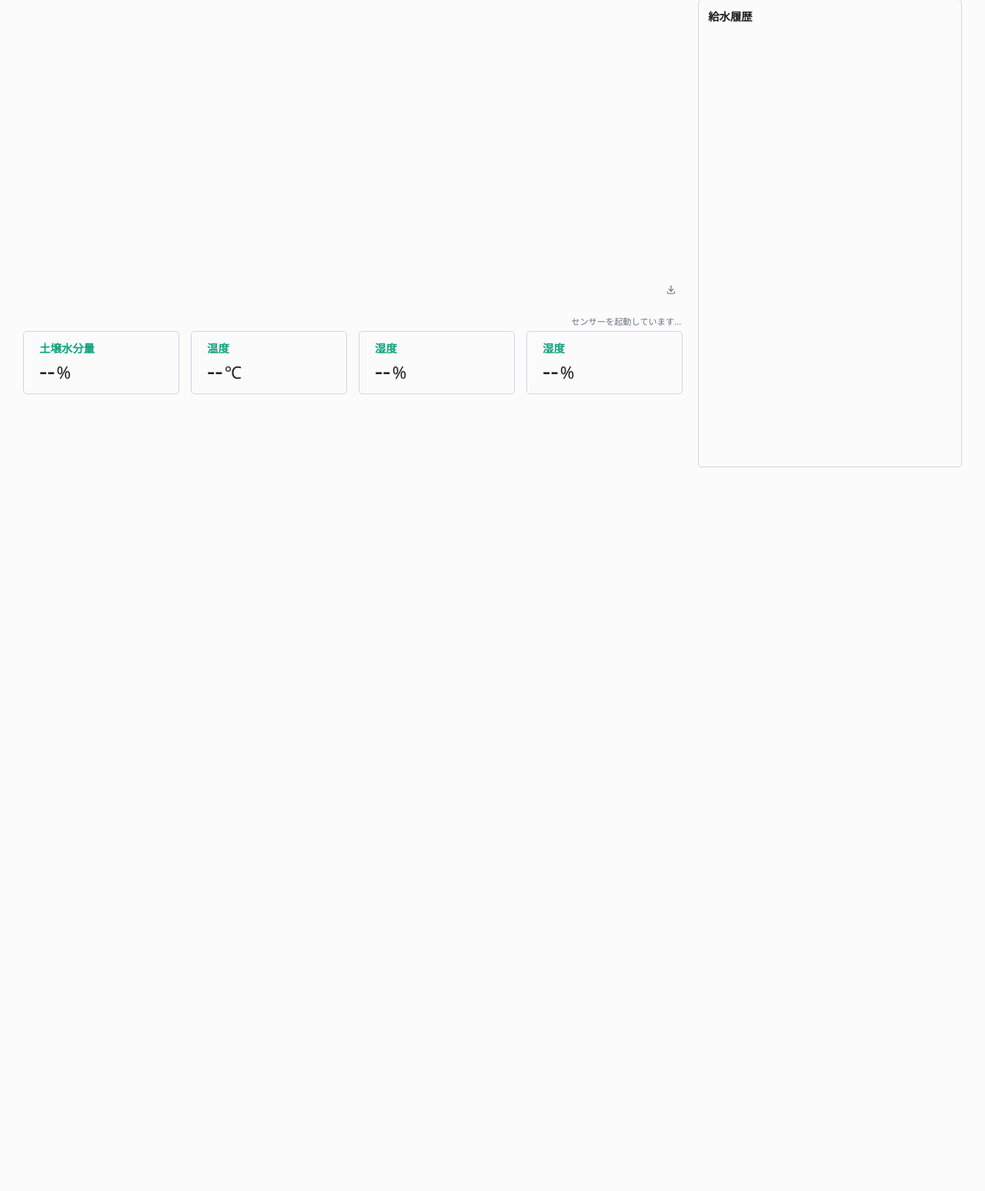
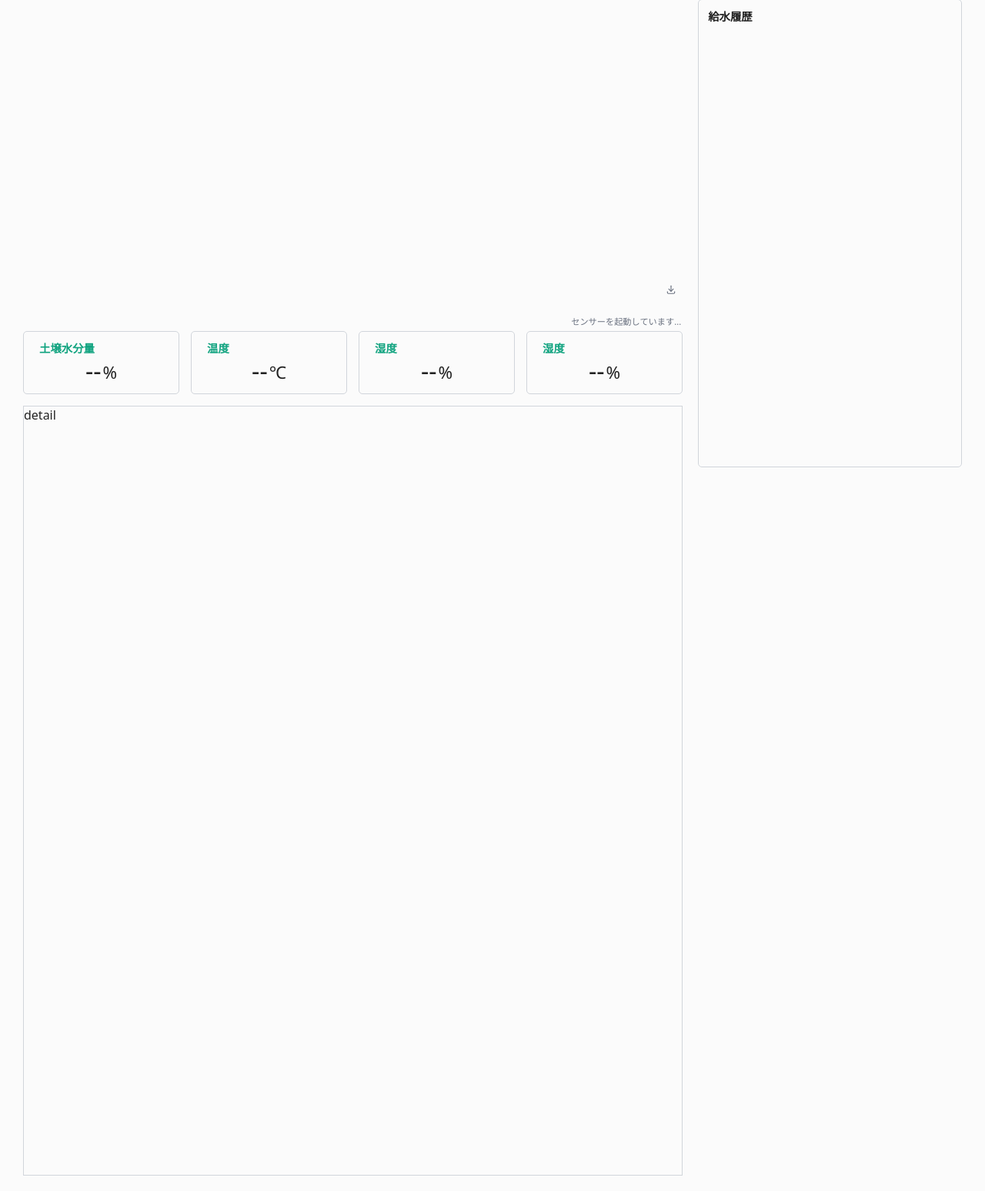
Before and after one commit to roka0430/PBL, a Flask app: page / in a window 1280 px wide. Shown: the part 173-1720 px from the top of the page at 77% size. Before the commit the page ends 780 px from the top, so only its background shows below. Run offline with Flask 3, Linux system fonts and the light colour scheme; the visitor is signed in with stand-in values (Sample User, id 1); data that the repository does not hold is empty; some web fonts are replaced.

Commit message:
style: センサーカードのボタンをdivに変更し、選択機能を削除

```diff
--- a/static/css/home.css
+++ b/static/css/home.css
@@ -462,8 +462,6 @@
 
   border: solid 1px var(--color-border);
   border-radius: 5px;
-
-  cursor: pointer;
 }
 
 .sensor-values__cards .sensor-card * {
--- a/static/js/home.js
+++ b/static/js/home.js
@@ -109,8 +109,6 @@ document.addEventListener("alpine:init", () => {
     humidity: null,
     measuredAt: null,
 
-    selectedSensor: null,
-
     init() {
       this.updateSensorValues();
       this.$watch("$store.refresh.revision", () => this.updateSensorValues());
@@ -141,13 +139,5 @@ document.addEventListener("alpine:init", () => {
       this.temperature = sensorValues.temperature.value.toFixed(1);
       this.humidity = sensorValues.humidity.value.toFixed(1);
     },
-
-    selectSensor(sensor) {
-      if (sensor === this.selectedSensor) {
-        this.selectedSensor = null;
-      } else {
-        this.selectedSensor = sensor;
-      }
-    },
   }));
 });
--- a/templates/index.html
+++ b/templates/index.html
@@ -152,36 +152,36 @@
       <section class="sensor-values" x-data="sensorValues">
         <div class="sensor-values__measured-at" x-text="formatDate(measuredAt, 'YYYY-MM-DD HH:mm') || 'センサーを起動しています...'"></div>
         <div class="sensor-values__cards">
-          <button class="sensor-card" @click="selectSensor('soil_moisture')">
+          <div class="sensor-card">
             <span class="sensor-type">土壌水分量</span>
             <span class="sensor-value">
               <span x-text="soilMoisture ?? '--'"></span>
               <span class="unit">%</span>
             </span>
-          </button>
-          <button class="sensor-card" @click="selectSensor('temperature')">
+          </div>
+          <div class="sensor-card">
             <span class="sensor-type">温度</span>
             <span class="sensor-value">
               <span x-text="temperature ?? '--'"></span>
               <span class="unit">℃</span>
             </span>
-          </button>
-          <button class="sensor-card" @click="selectSensor('humidity')">
+          </div>
+          <div class="sensor-card">
             <span class="sensor-type">湿度</span>
             <span class="sensor-value">
               <span x-text="humidity ?? '--'"></span>
               <span class="unit">%</span>
             </span>
-          </button>
-          <button class="sensor-card" @click="selectSensor('humidity')">
+          </div>
+          <div class="sensor-card">
             <span class="sensor-type">湿度</span>
             <span class="sensor-value">
               <span x-text="humidity ?? '--'"></span>
               <span class="unit">%</span>
             </span>
-          </button>
+          </div>
         </div>
-        <div class="sensor-values__detail" x-show="selectedSensor != null">
+        <div class="sensor-values__detail">
           detail
         </div>
       </section>
```
